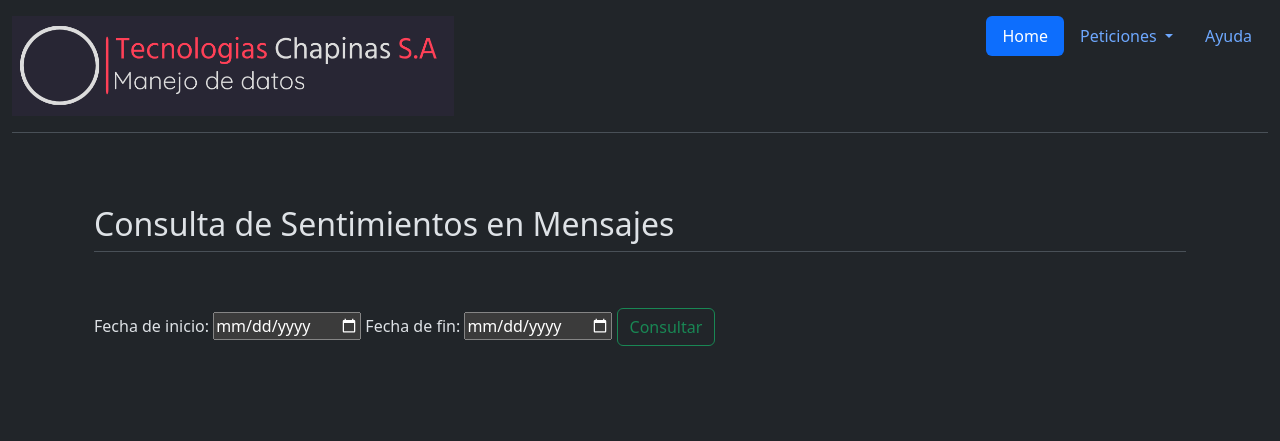
After one commit to RoniRoland/Fullstack-django-flask-DB-manager, a Django app: template Frontend/proyecto3/principal/templates/consul_sent.html in a window 1280 px wide. The commit adds this page. Shown: the top 441 px of the page. Run offline with Django 4.2, Linux system fonts and the light colour scheme; the template is opened without the code that fills it, so the values that code supplies are empty.

Commit message:
agregando paginas de las demas consultas

```diff
--- a/Frontend/proyecto3/principal/templates/base.html
+++ b/Frontend/proyecto3/principal/templates/base.html
@@ -29,8 +29,9 @@
                     </a>
                     <ul class="dropdown-menu">
                         <li><a class="dropdown-item" href="{% url 'consultar_hashtags' %}">Consultar Hashtags</a></li>
-                        <li><a class="dropdown-item" href="#">Consultar Menciones</a></li>
-                        <li><a class="dropdown-item" href="#">Consultar Sentimientos en mensajes</a></li>
+                        <li><a class="dropdown-item" href="{% url 'consultar_usuario' %}">Consultar Menciones</a></li>
+                        <li><a class="dropdown-item" href="{% url 'consultar_sent' %}">Consultar Sentimientos en
+                                mensajes</a></li>
 
 
                     </ul>
--- /dev/null
+++ b/Frontend/proyecto3/principal/templates/consul_sent.html
@@ -0,0 +1,37 @@
+{% extends "base.html" %} {% block title %} Consulta de Sentimientos en Mensajes {% endblock %}
+
+{% block content %}
+<div class="container px-4 py-5" id="featured-3">
+    <h2 class="pb-2 border-bottom">Consulta de Sentimientos en Mensajes</h2>
+    <br>
+    <br>
+    <form action="{% url 'consultar_hashtags' %}" method="get">
+        <label for="fecha_inicio">Fecha de inicio:</label>
+        <input type="date" id="fecha_inicio" name="fecha_inicio" required>
+        <label for="fecha_fin">Fecha de fin:</label>
+        <input type="date" id="fecha_fin" name="fecha_fin" required>
+        <button class="btn btn-outline-success" type="submit" id="inputGroupFileAddon04">Consultar</button>
+
+
+    </form>
+    <br>
+    <div class="col-lg-6 mx-auto">
+        <br>
+        {% if hashtags_por_fecha %}
+        {% for data in hashtags_por_fecha %}
+        <h2>Fecha: {{ data.fecha }}</h2>
+        <ol class="list-group list-group-numbered">
+            {% for hashtag, count in data.hashtags.items %}
+            <li class="list-group-item">{{ hashtag }}: {{ count }} mensajes</li>
+            {% endfor %}
+        </ol>
+        <br>
+        {% endfor %}
+        {% endif %}
+    </div>
+
+
+
+
+</div>
+{% endblock %}
```
Also changed, not shown: Frontend/proyecto3/principal/templates/consul_usuario.html (added, +38 -0 lines).
